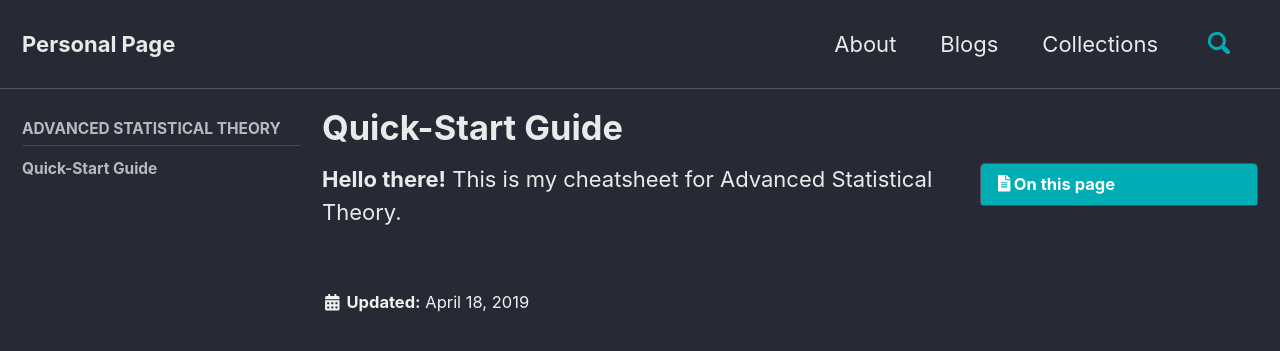
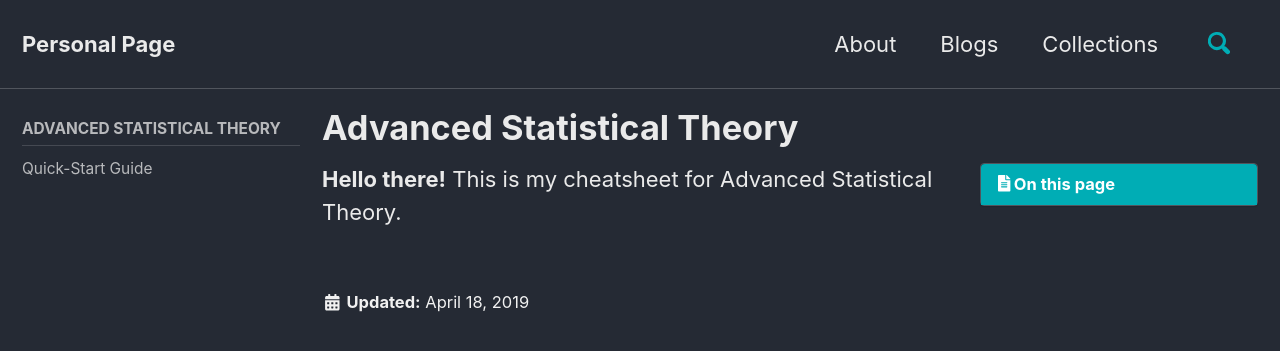
Before and after one commit to hqng/hqng.github.io, a Jekyll site: the page built from _statisticaltheory/statiscal-theory.md, in a window 1280 px wide and 900 px high. Shown: the top 351 px of the window. Built offline with Jekyll 4.4.1, drawn with Linux system fonts in a browser that asks for light colours; cached includes are drawn as plain includes; nearby versions of some CDN libraries.

Commit message:
change the name of avd statistical theory cheatsheet

```diff
--- a/_statisticaltheory/01-quick-start-guide.md
+++ b/_statisticaltheory/statiscal-theory.md
@@ -1,6 +1,6 @@
 ---
-title: "Quick-Start Guide"
-permalink: /statisticaltheory/quick-start-guide/
+title: "Advanced Statistical Theory"
+permalink: /statisticaltheory/statiscal-theory/
 excerpt: "Cheatsheet for Advanced Statistical Theory"
 last_modified_at: 2019-04-18T15:53:52-04:00
 redirect_from:
```
